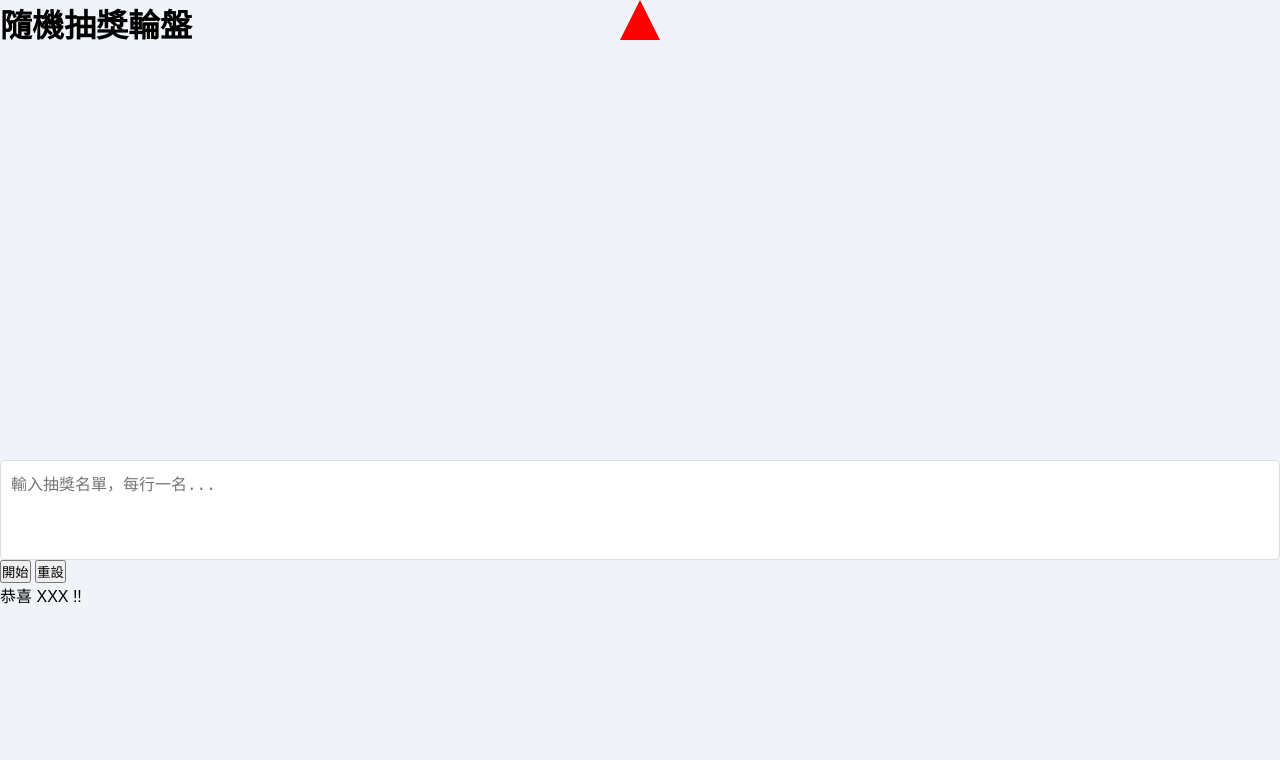
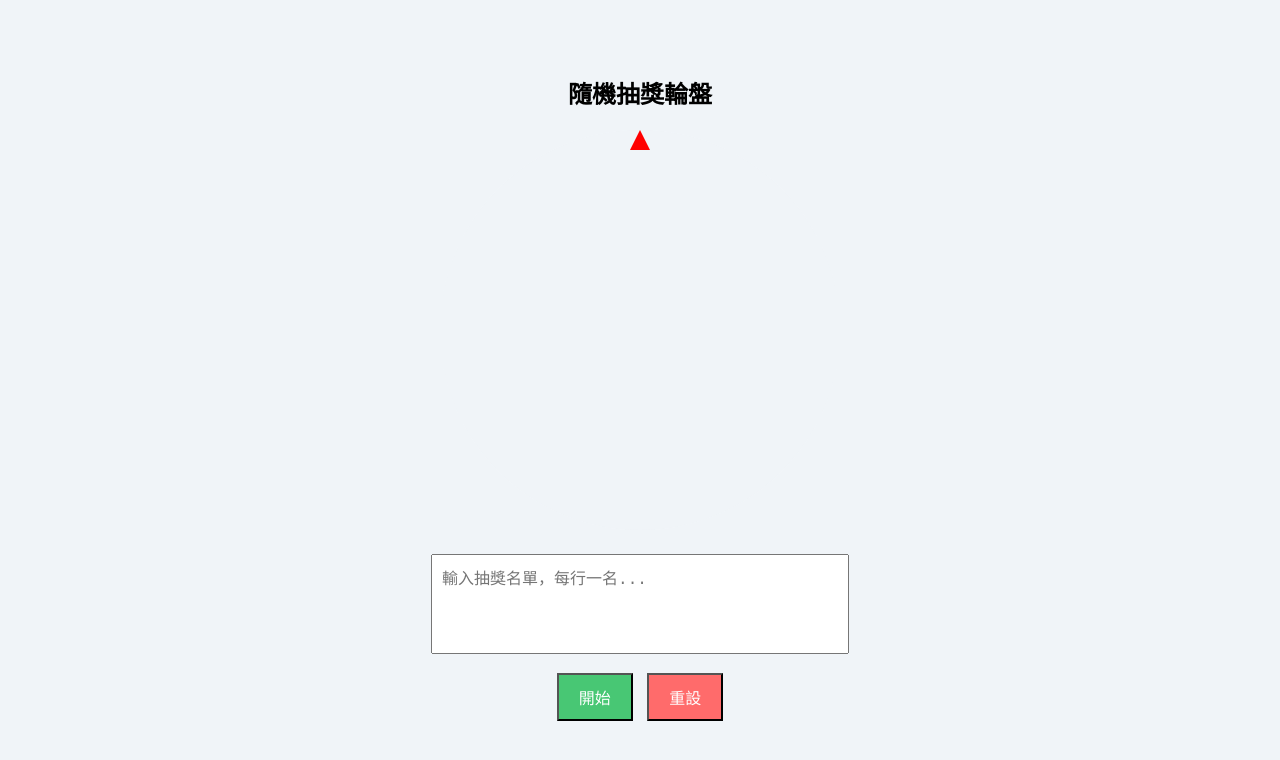
Before and after one commit to Jeremy6789/spin, a plain HTML site: page index.html in a window 1280 px wide. Drawn offline with Linux system fonts and the light colour scheme.

Commit message:
Update style.css

```diff
--- a/style.css
+++ b/style.css
@@ -1,4 +1,3 @@
-/* 全域設置 */
 * {
     box-sizing: border-box;
     margin: 0;
@@ -12,53 +11,22 @@ html, body {
     font-family: Arial, sans-serif;
     background: #f0f4f8;
 }
-
-/* 容器 */
 .container {
-    width: 100vw;
-    height: 100vh;
-    display: flex;
-    flex-direction: column;
+    text-align: center;
+    max-width: 600px;
+    width: 100%;
 }
-
-/* 標題區域 */
-.header {
-    display: flex;
-    justify-content: space-around;
-    background-color: #4a708b;
-    padding: 10px;
-    color: white;
+h1 {
+    font-size: 24px;
+    margin-bottom: 20px;
 }
-.header button {
-    background: none;
-    border: none;
-    color: white;
-    font-size: 18px;
-    cursor: pointer;
+.wheel-container {
+    position: relative;
+    display: inline-block;
 }
-
-/* 主要內容區域 */
-.main {
-    display: flex;
-    flex: 1;
-    justify-content: space-around;
-    align-items: center;
-    padding: 20px;
-}
-
-/* 轉盤區域 */
-.wheel-section {
-    position: relative;
-    text-align: center;
-}
-.wheel {
-    width: 300px;
-    height: 300px;
+canvas {
     border-radius: 50%;
-    background-color: #cccccc;
-    position: relative;
-    overflow: hidden;
-    margin: 0 auto;
+    background-color: #f0f4f8;
 }
 .pointer {
     position: absolute;
@@ -67,45 +35,41 @@ html, body {
     transform: translateX(-50%);
     width: 0;
     height: 0;
-    border-left: 20px solid transparent;
-    border-right: 20px solid transparent;
-    border-bottom: 40px solid red;
-    z-index: 10;
+    border-left: 10px solid transparent;
+    border-right: 10px solid transparent;
+    border-bottom: 20px solid red;
 }
-.winner-message {
-    font-size: 24px;
+.controls {
+    margin-top: 20px;
+}
+textarea {
+    width: 100%;
+    height: 100px;
+    resize: none;
+    padding: 10px;
+    margin-bottom: 10px;
+    font-size: 16px;
+}
+button {
+    font-size: 16px;
+    padding: 10px 20px;
+    margin: 5px;
+    cursor: pointer;
+}
+#startButton {
+    background-color: #48c774;
+    color: white;
+}
+#resetButton {
+    background-color: #ff6b6b;
+    color: white;
+}
+#winnerMessage {
+    font-size: 20px;
     color: #333;
     font-weight: bold;
     margin-top: 20px;
 }
-
-/* 名單輸入區域 */
-.list-section {
-    text-align: left;
-    max-width: 300px;
+.hidden {
+    display: none;
 }
-input[type="file"], .clear-button, .start-button, #dataInput {
-    display: block;
-    width: 100%;
-    font-size: 16px;
-    padding: 8px;
-    margin-top: 10px;
-    border: none;
-    border-radius: 5px;
-    cursor: pointer;
-}
-.clear-button {
-    background-color: #ff6b6b;
-    color: white;
-}
-.start-button {
-    background-color: #48c774;
-    color: white;
-}
-#dataInput {
-    height: 100px;
-    resize: none;
-    padding: 10px;
-    border: 1px solid #ddd;
-    border-radius: 5px;
-}
```
